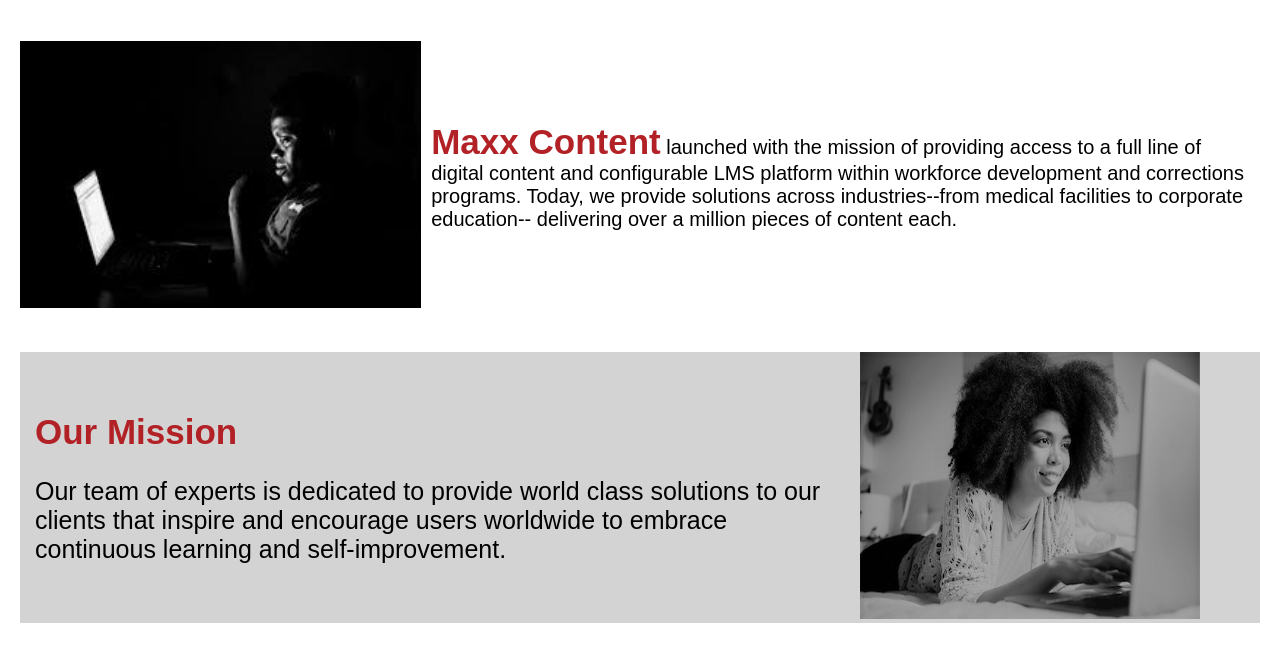
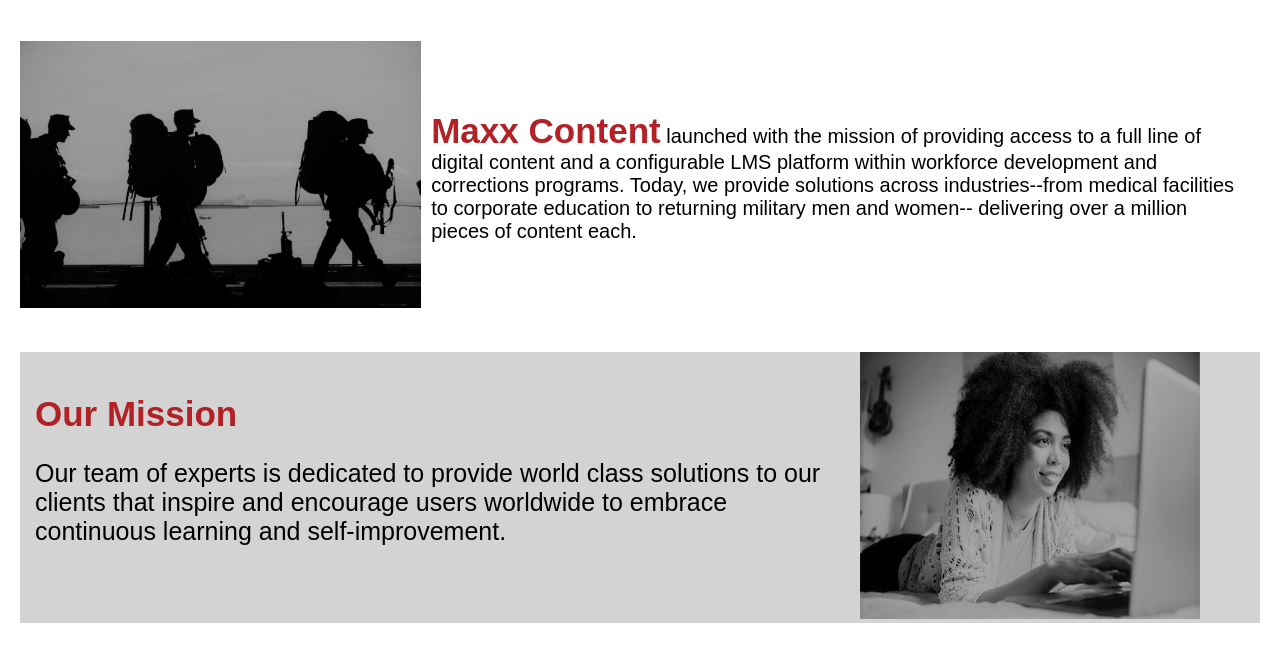
Before and after one commit to rcarver515/MaxxContent, a plain HTML site: page index.html in a window 1280 px wide. Shown: the part 1212-1872 px from the top of the page. Drawn offline with Linux system fonts and the light colour scheme; some icons are missing; files whose address does not match are found by name.

Commit message:
cleaned up code and corrected grammatical errors

```diff
--- a/index.html
+++ b/index.html
@@ -92,13 +92,13 @@
 
   <section id="about">
     <div class="grid-container">
-      <img src="./resources/img/maxx.jpg" width="auto" height="267px" alt="man studying on laptop">
+      <img src="./resources/img/military-men (2).jpeg" width="auto" height="267px" alt="military men">
     </div>
     <div class="grid-container">
       <article>
         <p class="about"><b id="Maxx">Maxx Content</b> launched with the mission of providing access to a full line of
-          digital content and configurable LMS platform within workforce development and corrections programs. Today, we
-          provide solutions across industries--from medical facilities to corporate education-- delivering over a
+          digital content and a configurable LMS platform within workforce development and corrections programs. Today, we
+          provide solutions across industries--from medical facilities to corporate education to returning military men and women-- delivering over a
           million pieces of content each.</p>
       </article>
     </div>
@@ -133,7 +133,7 @@
     </div>
   </section>
 
-  <!-- <section class="middle-content">
+   <section class="middle-content">
     <section id="services">
       <div class="card">
         <img src="./resources/img/user2.jpeg" alt="bw-laptop" width="100%" height="100%" height="100%">
@@ -164,7 +164,7 @@
         </div>
       </div>
     </section>
-  </section> -->
+  </section>
   <br>
 
   <section id="red">
--- a/resources/css/index.css
+++ b/resources/css/index.css
@@ -153,6 +153,7 @@ p.about {
   color: black;
   text-align: left;
   margin: 5px;
+  margin-bottom: 40px;
   padding: 10px;
 }
 
```
Also changed, not shown: resources/img/military-men (2).jpeg (added).
